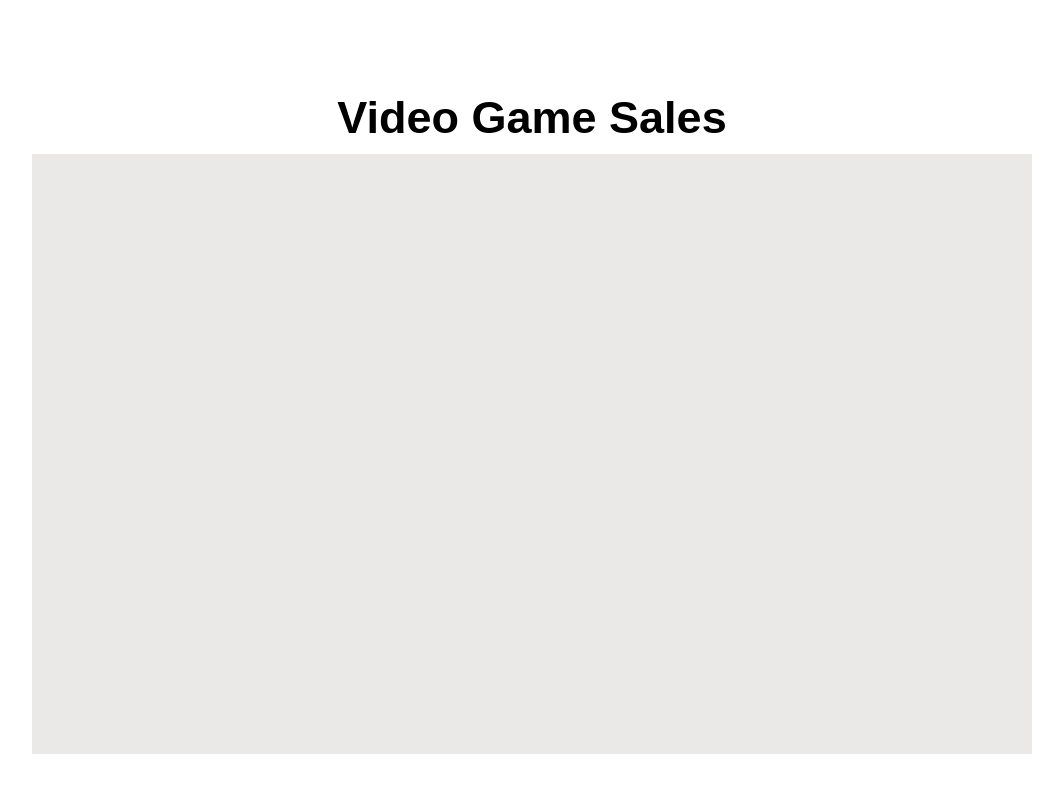
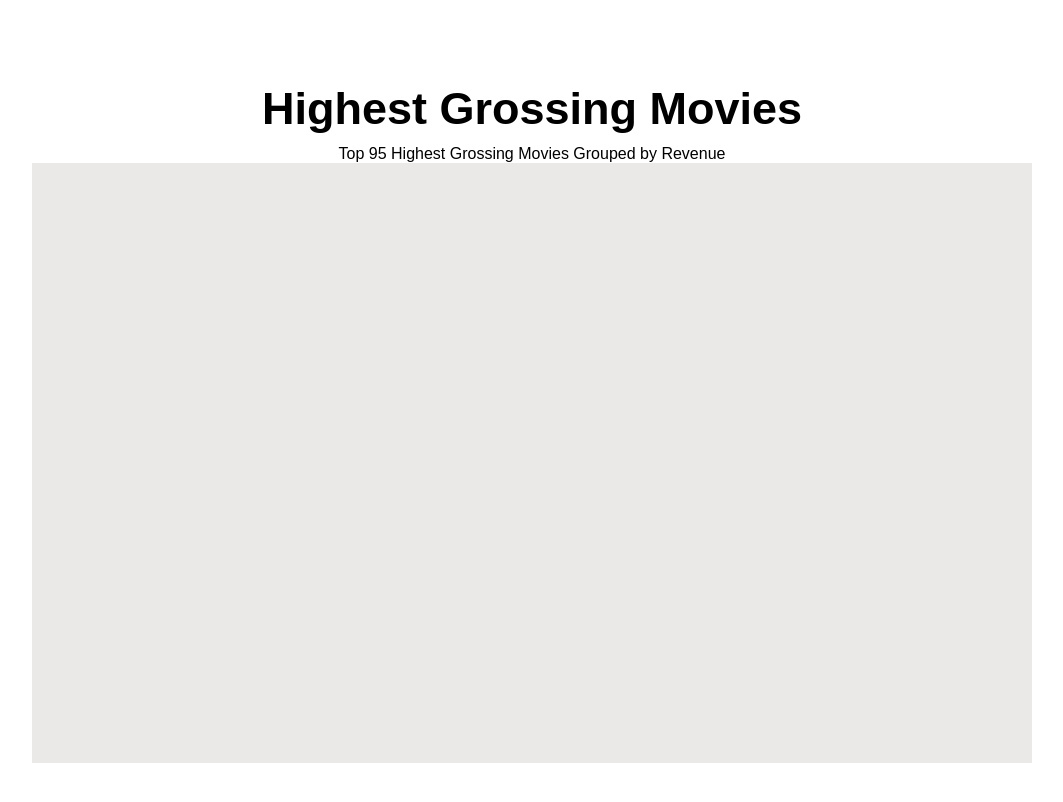
Before and after one commit to jeremiey/fcc-treemap-diagram, a plain HTML site: page index.html in a window 1280 px wide. Shown: the whole page, without its empty margins (108-1171 px from the left). Drawn offline with nearby package versions, Linux system fonts and the light colour scheme; no server answers.

Commit message:
completed user story 2 added a description

```diff
--- a/index.html
+++ b/index.html
@@ -11,8 +11,11 @@
 </head>
 <body>
   <h1 id="title">
-    Video Game Sales
+    Highest Grossing Movies
   </h1>
+  <div id="description">
+    Top 95 Highest Grossing Movies Grouped by Revenue
+  </div>
   <svg id="canvas">
 
   </svg>
```
